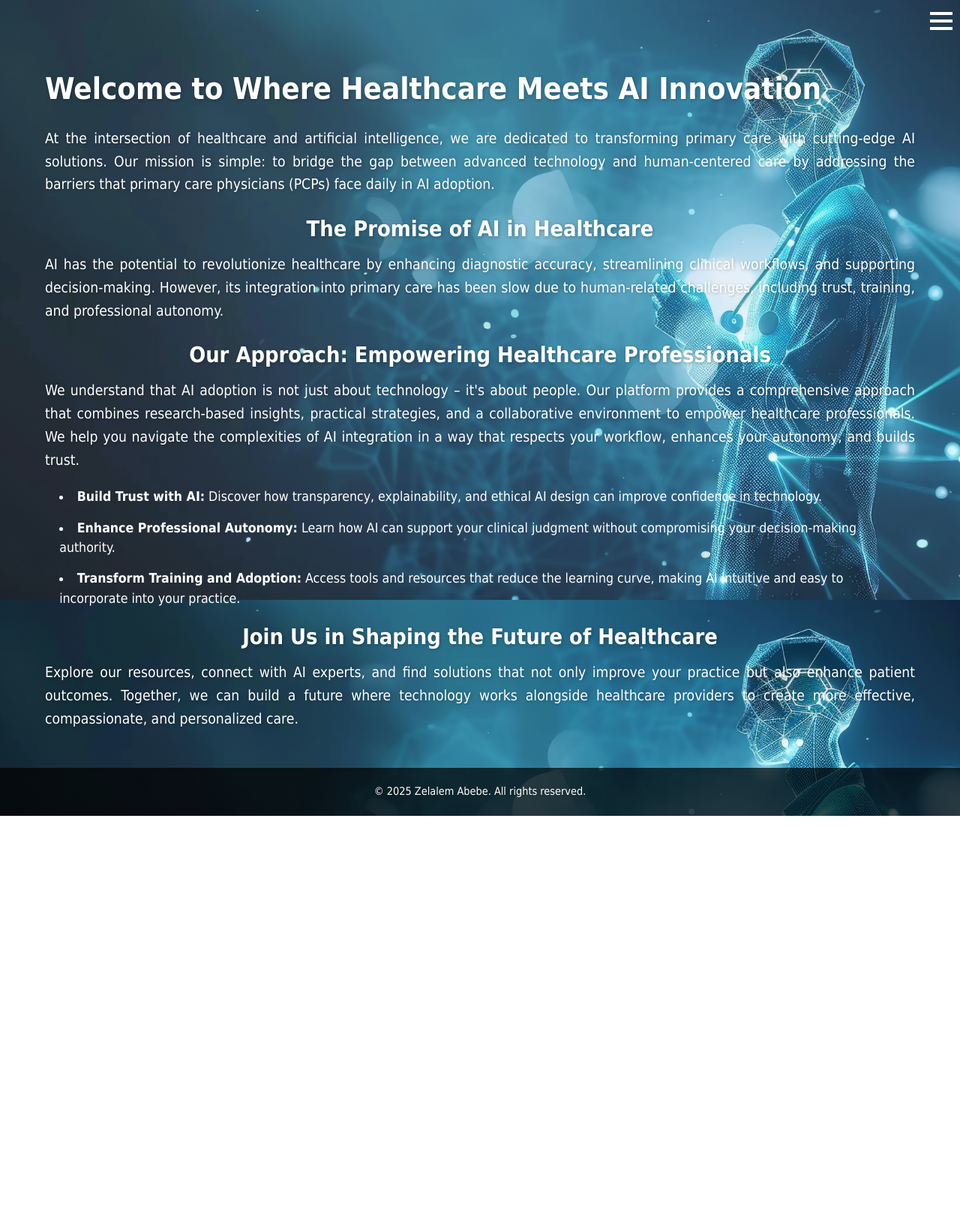
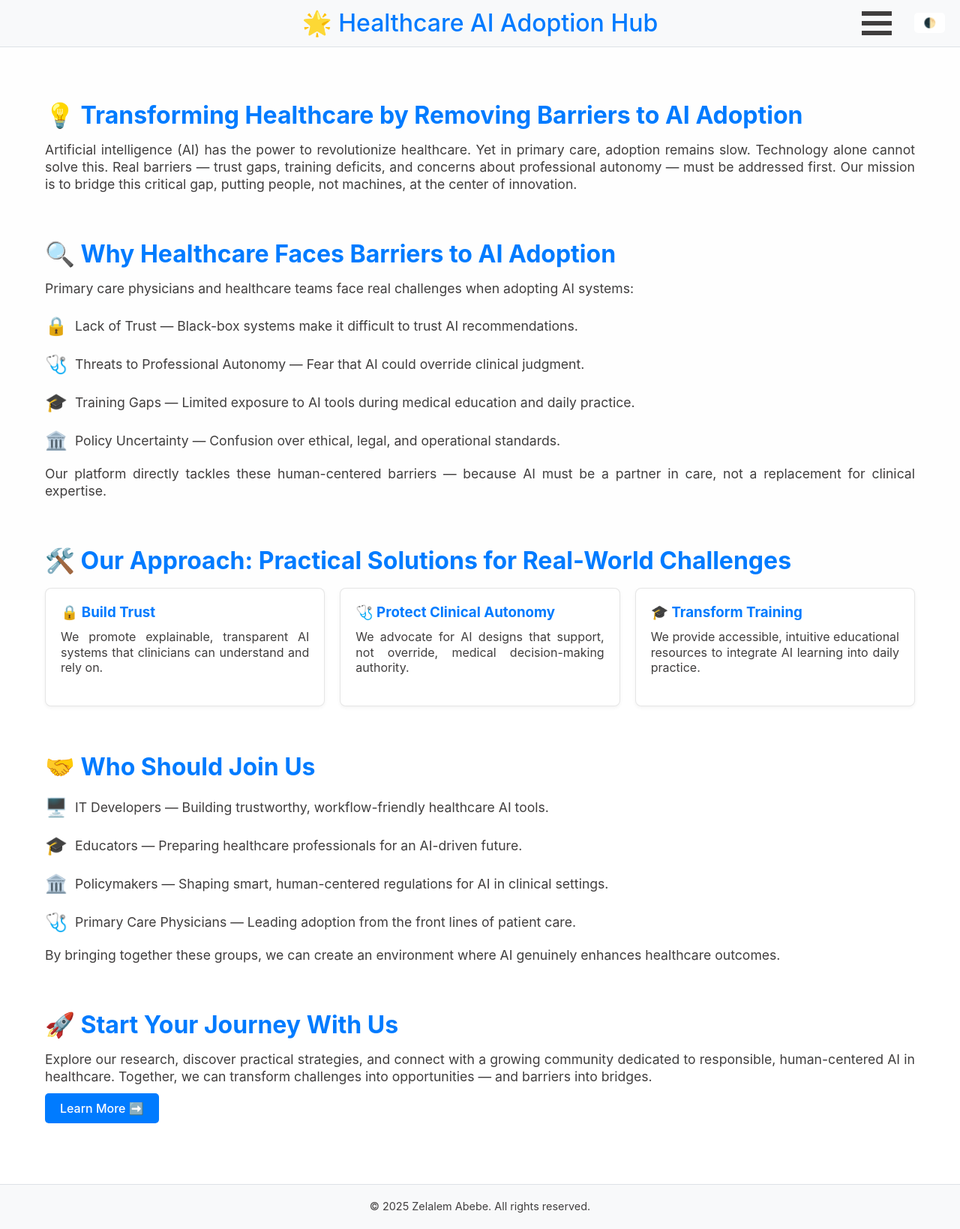
Before and after one commit to DrZabebe/newwebsite, a Flask app: page /about in a window 1280 px wide. Shown: the whole page at 75% size. Before the commit the page ends 1088 px from the top, so only its background shows below. Run offline with Flask 3, Linux system fonts and the light colour scheme.

Commit message:
update04292025

```diff
--- a/static/styles.css
+++ b/static/styles.css
@@ -1,3 +1,22 @@
+/* ========== Theme Variables ========== */
+:root {
+    --bg-color: #ffffff;
+    --text-color: #403e3e;
+    --link-color: #007bff;
+    --card-bg: #ffffff;
+    --header-bg: #f8f9fa;
+    --footer-bg: #f8f9fa;
+}
+
+[data-theme="dark"] {
+    --bg-color: #121212;
+    --text-color: #ffffff;
+    --link-color: #66b2ff;
+    --card-bg: #1e1e1e;
+    --header-bg: #1e1e1e;
+    --footer-bg: #1e1e1e;
+}
+
 /* ========== Global Reset ========== */
 * {
     margin: 0;
@@ -7,23 +26,22 @@
 
 html, body {
     height: 100%;
-    margin: 0;
+    font-family: 'Inter', sans-serif;
+    background-color: var(--bg-color);
+    color: var(--text-color);
+    line-height: 1.3;
     display: flex;
     flex-direction: column;
-    font-family: 'Poppins', Tahoma, Geneva, Verdana, sans-serif;
-    color: #fff;
     position: relative;
     z-index: 1;
-    line-height: 1.6;
-    background-color: #333;
-    background-image: url("/static/background.jpeg");
+
     background-size: cover;
     background-position: center;
     background-attachment: fixed;
     background-repeat: no-repeat;
 }
 
-/* ========== Overlay ========== */
+/* ========== Background Overlay ========== */
 body::before {
     content: "";
     position: fixed;
@@ -35,42 +53,71 @@ body::before {
     z-index: -1;
 }
 
-/* ========== Header & Navigation ========== */
-/*header {
-    background-color: #a51e1e;
-    padding: 1px 1px;
+/* ========== Header ========== */
+header {
+    background-color: var(--header-bg);
+    padding: 10px 20px;
+    display: flex;
+    align-items: center;
+    justify-content: space-between;
+    border-bottom: 1px solid #dee2e6;
+    position: relative;
+}
+
+.header-title {
+    font-size: 2rem;
+    font-weight: 450;
+    color: var(--link-color);
     text-align: center;
-}*/
+    width: 100%;
+}
 
+/* ========== Navigation & Hamburger ========== */
 .menu-container {
+    position: absolute;
+    right: 20px;
     display: flex;
-    justify-content: right;
     align-items: center;
 }
 
 .hamburger {
-    display: inline;
+    display: block;
     cursor: pointer;
     padding: 10px;
 }
 
 .hamburger span {
     display: block;
-    width: 30px;
-    height: 4px;
-    background-color: white;
-    margin: 6px 0;
+    width: 40px;
+    height: 6px;
+    background-color: var(--text-color);
+    margin: 7px 0;
     transition: 0.3s;
+}
+
+.hamburger.active span:nth-child(1) {
+    transform: rotate(-45deg);
+    position: relative;
+    top: 8px;
+}
+.hamburger.active span:nth-child(2) {
+    opacity: 0;
+}
+.hamburger.active span:nth-child(3) {
+    transform: rotate(45deg);
+    position: relative;
+    top: -8px;
 }
 
 nav {
     display: none;
     position: absolute;
-    top: 50px;
+    top: 70px;
     right: 10px;
-    background-color: #000;
+    background-color: #427ba8;
     border-radius: 8px;
-    padding: 10px;
+    padding: 15px;
+    z-index: 999;
 }
 
 nav.active {
@@ -81,82 +128,104 @@ nav a {
     display: block;
     color: white;
     text-decoration: none;
-    font-size: 1.2rem;
+    font-size: 1.5rem;
     font-weight: bold;
-    margin-bottom: 10px;
-}
-
-.hamburger.active span:nth-child(1) {
-    transform: rotate(-45deg);
-    position: relative;
-    top: 8px;
-}
-
-.hamburger.active span:nth-child(2) {
-    opacity: 0;
-}
-
-.hamburger.active span:nth-child(3) {
-    transform: rotate(45deg);
-    position: relative;
-    top: -8px;
+    margin-bottom: 15px;
 }
 
 nav a:hover {
-    color: var(--link-color);
+    background-color: #427ba8;
+    color: #ffffff;
+    border-radius: 5px;
+    padding: 10px;
+}
+
+/* Responsive navigation */
+@media (max-width: 768px) {
+    nav {
+        width: 200px;
+    }
+    .menu-container {
+        width: auto;
+    }
 }
 
 /* ========== Main Content ========== */
 main {
     flex: 1;
     padding: 30px 20px;
-    text-align: center;
     max-width: 1200px;
-    margin: 0 auto;
+    margin: 20px auto;
 }
 
-main h2 {
-    font-size: 2.5rem;
-    color: #ffffff;
-    margin-bottom: 20px;
+section {
+    margin-bottom: 40px;
+    padding-top: 20px;
 }
 
-main p {
-    margin-bottom: 20px;
-    font-size: 1.2rem;
-    text-align: justify;
+section h2 {
+    font-size: 2rem;
+    margin-bottom: 15px;
+    color: var(--link-color);
+    line-height: 1.3;
 }
 
-/* ========== Typography ========== */
-h1, h2, h3, p {
-    color: #ffffff;
-    text-shadow: 1px 1px 4px rgba(0, 0, 0, 0.29);
-}
-
-h3 {
-    font-size: 1.8rem;
-    color: #ffffff;
-    margin-bottom: 10px;
-    text-align: center;
+section p {
+    font-size: 1.1rem;
+    margin-bottom: 20px;
+    color: var(--text-color);
+    text-align: justify;
 }
 
 /* ========== Lists ========== */
 ul {
-    list-style-position: inside;
-    padding-left: 1.2rem;
+    list-style: none;
+    padding: 0;
+    margin: 0;
 }
 
 ul li {
+    display: flex;
+    align-items: center;
     font-size: 1.1rem;
     margin-bottom: 15px;
     line-height: 1.5;
+    color: var(--text-color);
 }
 
 ul li::before {
-    color: #b5c6d5;
+    content: attr(data-icon);
     font-size: 1.5rem;
     margin-right: 10px;
+    color: #b5c6d5;
     vertical-align: middle;
+}
+
+/* ========== Cards ========== */
+.columns {
+    display: flex;
+    flex-wrap: wrap;
+    gap: 20px;
+}
+
+.card {
+    flex: 1 1 30%;
+    background-color: var(--card-bg);
+    padding: 20px;
+    border-radius: 8px;
+    border: 1px solid rgba(0, 0, 0, 0.1);
+    box-shadow: 0 2px 5px rgba(0,0,0,0.05);
+    transition: background-color 0.3s ease, box-shadow 0.3s ease;
+}
+
+.card h3 {
+    margin-bottom: 10px;
+    color: var(--link-color);
+}
+
+.card p {
+    font-size: 1rem;
+    color: var(--text-color);
 }
 
 /* ========== Buttons ========== */
@@ -181,12 +250,34 @@ form button:hover {
     background-color: #335e76;
 }
 
+.btn-secondary {
+    padding: 10px 20px;
+    background-color: var(--link-color);
+    color: #ffffff;
+    text-decoration: none;
+    border-radius: 5px;
+    font-weight: 500;
+    transition: background-color 0.3s;
+}
+
+.btn-secondary:hover {
+    background-color: #0056b3;
+}
+
 /* ========== Footer ========== */
 footer {
+    background-color: var(--footer-bg);
     padding: 20px 0;
     text-align: center;
-    background-color: rgba(0, 0, 0, 0.7);
-    color: #fff;
+    color: var(--text-color);
     font-size: 0.9rem;
     margin-top: auto;
+    border-top: 1px solid #dee2e6;
 }
+
+/* Responsive adjustments */
+@media (max-width: 768px) {
+    .columns {
+        flex-direction: column;
+    }
+}
--- a/templates/about.html
+++ b/templates/about.html
@@ -2,69 +2,148 @@
 <html lang="en">
 <head>
     <meta charset="UTF-8">
-    <title>Healthcare Meets AI Innovation</title>
+    <title>Healthcare AI Adoption Hub</title>
     <link rel="stylesheet" href="{{ url_for('static', filename='styles.css') }}">
 </head>
 <body>
-    <header>
 
-          <!-- Header Text -->
-       <!--<h1>Welcome to Where Healthcare Meets AI Innovation</h1> -->
+<header class="home-header">
+    <h1 class="header-title">🌟 Healthcare AI Adoption Hub</h1>
 
-        <!-- Navigation Menu -->
-
-    <div class="menu-container">
+    <div class="menu-container sticky-menu">
         <div class="hamburger" id="hamburger-icon">
             <span></span>
             <span></span>
             <span></span>
         </div>
         <nav id="nav-menu">
-            <a href="{{ url_for('home') }}">Home</a>
-            <a href="{{ url_for('about') }}">About</a>
-            <a href="{{ url_for('topics') }}">Topics</a>
-            <!-- Optional links commented out -->
+            <a href="{{ url_for('home') }}">🏠 Home</a>
+            <a href="{{ url_for('about') }}">💬 About</a>
+            <a href="{{ url_for('topics') }}">📚 Topics</a>
         </nav>
+        <!-- 🌗 Dark Mode Toggle Button -->
+        <button id="theme-toggle" aria-label="Toggle dark mode" style="margin-left: 20px; padding: 6px 12px; border-radius: 5px; border: none; background-color: var(--card-bg); color: var(--text-color); cursor: pointer;">
+            🌓
+        </button>
     </div>
-  </header>
+</header>
 
-    <script>
-        // JavaScript to toggle the hamburger menu
-        document.getElementById('hamburger-icon').addEventListener('click', function() {
-            const menu = document.getElementById('nav-menu');
-            const hamburger = document.getElementById('hamburger-icon');
+<main class="home-page">
 
-            // Toggle the 'active' class to show the menu
-            menu.classList.toggle('active');
-            hamburger.classList.toggle('active');
-        });
-    </script>
+    <section class="hero">
+        <h2>💡 Transforming Healthcare by Removing Barriers to AI Adoption</h2>
+        <p class="home-paragraph">
+            Artificial intelligence (AI) has the power to revolutionize healthcare. Yet in primary care, adoption remains slow.
+            Technology alone cannot solve this. Real barriers — trust gaps, training deficits, and concerns about professional autonomy — must be addressed first.
+            Our mission is to bridge this critical gap, putting people, not machines, at the center of innovation.
+        </p>
+    </section>
 
+    <section class="why-platform">
+        <h2>🔍 Why Healthcare Faces Barriers to AI Adoption</h2>
+        <div class="section-content">
+            <p class="home-paragraph">
+                Primary care physicians and healthcare teams face real challenges when adopting AI systems:
+            </p>
+            <ul class="barrier-list">
+                <li data-icon="🔒">Lack of Trust — Black-box systems make it difficult to trust AI recommendations.</li>
+                <li data-icon="🩺">Threats to Professional Autonomy — Fear that AI could override clinical judgment.</li>
+                <li data-icon="🎓">Training Gaps — Limited exposure to AI tools during medical education and daily practice.</li>
+                <li data-icon="🏛️">Policy Uncertainty — Confusion over ethical, legal, and operational standards.</li>
+            </ul>
+            <p class="home-paragraph">
+                Our platform directly tackles these human-centered barriers — because AI must be a partner in care, not a replacement for clinical expertise.
+            </p>
+        </div>
+    </section>
 
-   <main>
-    <section style="text-align: left;">
-        <h2>Welcome to Where Healthcare Meets AI Innovation</h2>
-        <p>At the intersection of healthcare and artificial intelligence, we are dedicated to transforming primary care with cutting-edge AI solutions. Our mission is simple: to bridge the gap between advanced technology and human-centered care by addressing the barriers that primary care physicians (PCPs) face daily in AI adoption.</p>
+    <section class="our-approach">
+        <h2>🛠️ Our Approach: Practical Solutions for Real-World Challenges</h2>
+        <div class="columns">
+            <div class="card">
+                <h3>🔒 Build Trust</h3>
+                <p class="home-paragraph">We promote explainable, transparent AI systems that clinicians can understand and rely on.</p>
+            </div>
+            <div class="card">
+                <h3>🩺 Protect Clinical Autonomy</h3>
+                <p class="home-paragraph">We advocate for AI designs that support, not override, medical decision-making authority.</p>
+            </div>
+            <div class="card">
+                <h3>🎓 Transform Training</h3>
+                <p class="home-paragraph">We provide accessible, intuitive educational resources to integrate AI learning into daily practice.</p>
+            </div>
+        </div>
+    </section>
 
-        <h3>The Promise of AI in Healthcare</h3>
-        <p>AI has the potential to revolutionize healthcare by enhancing diagnostic accuracy, streamlining clinical workflows, and supporting decision-making. However, its integration into primary care has been slow due to human-related challenges, including trust, training, and professional autonomy.</p>
+    <section class="who-we-serve">
+        <h2>🤝 Who Should Join Us</h2>
+        <div class="section-content">
+            <ul class="barrier-list">
+                <li data-icon="🖥️">IT Developers — Building trustworthy, workflow-friendly healthcare AI tools.</li>
+                <li data-icon="🎓">Educators — Preparing healthcare professionals for an AI-driven future.</li>
+                <li data-icon="🏛️">Policymakers — Shaping smart, human-centered regulations for AI in clinical settings.</li>
+                <li data-icon="🩺">Primary Care Physicians — Leading adoption from the front lines of patient care.</li>
+            </ul>
+            <p class="home-paragraph">
+                By bringing together these groups, we can create an environment where AI genuinely enhances healthcare outcomes.
+            </p>
+        </div>
+    </section>
 
-        <h3>Our Approach: Empowering Healthcare Professionals</h3>
-        <p>We understand that AI adoption is not just about technology – it's about people. Our platform provides a comprehensive approach that combines research-based insights, practical strategies, and a collaborative environment to empower healthcare professionals. We help you navigate the complexities of AI integration in a way that respects your workflow, enhances your autonomy, and builds trust.</p>
+    <section class="call-to-action">
+        <h2>🚀 Start Your Journey With Us</h2>
+        <p class="home-paragraph">
+            Explore our research, discover practical strategies, and connect with a growing community dedicated to responsible, human-centered AI in healthcare.
+            Together, we can transform challenges into opportunities — and barriers into bridges.
+        </p>
+        <div class="cta-buttons">
+            <a href="{{ url_for('about') }}" class="btn-secondary">Learn More ➡️</a>
+        </div>
+    </section>
 
-        <ul>
-            <li><strong>Build Trust with AI:</strong> Discover how transparency, explainability, and ethical AI design can improve confidence in technology.</li>
-            <li><strong>Enhance Professional Autonomy:</strong> Learn how AI can support your clinical judgment without compromising your decision-making authority.</li>
-            <li><strong>Transform Training and Adoption:</strong> Access tools and resources that reduce the learning curve, making AI intuitive and easy to incorporate into your practice.</li>
-        </ul>
-
-        <h3>Join Us in Shaping the Future of Healthcare</h3>
-        <p>Explore our resources, connect with AI experts, and find solutions that not only improve your practice but also enhance patient outcomes. Together, we can build a future where technology works alongside healthcare providers to create more effective, compassionate, and personalized care.</p>
-    </section>
 </main>
 
-    <footer>
-        <p>&copy; {{ datetime.utcnow().year }} Zelalem Abebe. All rights reserved.</p>
-    </footer>
+<footer>
+    <p>&copy; {{ datetime.utcnow().year }} Zelalem Abebe. All rights reserved.</p>
+</footer>
+
+<!-- JS for hamburger and dark mode -->
+<script>
+    // Hamburger toggle
+    document.getElementById('hamburger-icon').addEventListener('click', function() {
+        const menu = document.getElementById('nav-menu');
+        const hamburger = document.getElementById('hamburger-icon');
+        menu.classList.toggle('active');
+        hamburger.classList.toggle('active');
+    });
+
+    // Dark mode toggle
+    const toggleButton = document.getElementById('theme-toggle');
+    const htmlElement = document.documentElement;
+
+    function setTheme(theme) {
+        htmlElement.setAttribute('data-theme', theme);
+        localStorage.setItem('theme', theme);
+    }
+
+    function toggleTheme() {
+        const currentTheme = htmlElement.getAttribute('data-theme');
+        const newTheme = currentTheme === 'dark' ? 'light' : 'dark';
+        setTheme(newTheme);
+    }
+
+    toggleButton.addEventListener('click', toggleTheme);
+
+    (function () {
+        const savedTheme = localStorage.getItem('theme');
+        if (savedTheme) {
+            setTheme(savedTheme);
+        } else {
+            const prefersDark = window.matchMedia('(prefers-color-scheme: dark)').matches;
+            setTheme(prefersDark ? 'dark' : 'light');
+        }
+    })();
+</script>
+
 </body>
 </html>
```
Also changed, not shown: templates/index.html (+100 -39 lines).
